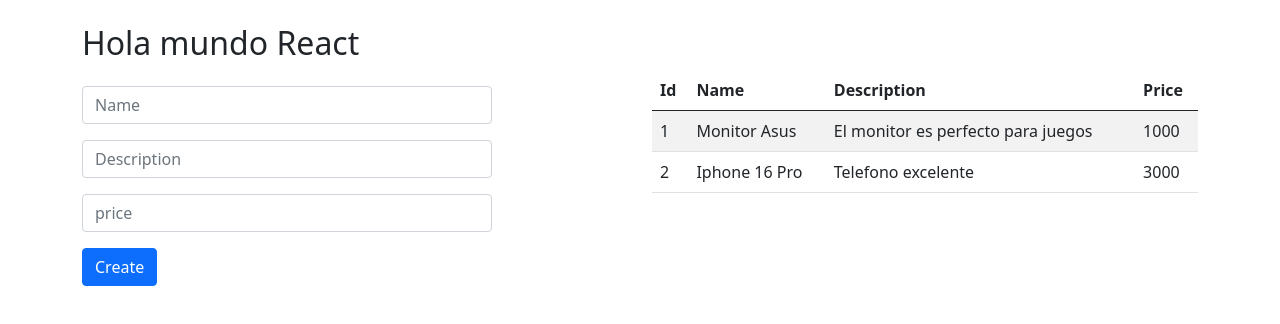
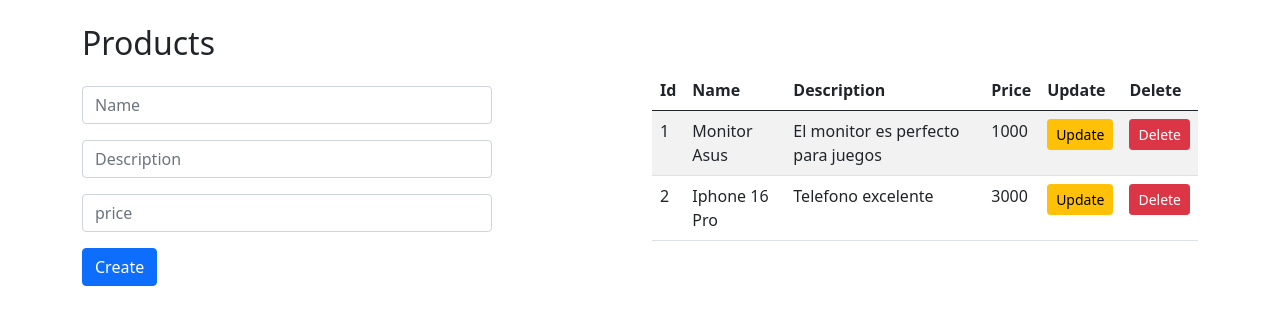
Before and after one commit to Gerardo-Lara-O/SpringBoot, a React (Vite) app in the folder react-products/: page / in a window 1280 px wide. Shown: the top 324 px of the page. Built offline with nearby package versions, Linux system fonts and the light colour scheme.

Commit message:
Implementando Eliminar y Modificar

```diff
--- a/react-products/src/ProductsApp.jsx
+++ b/react-products/src/ProductsApp.jsx
@@ -21,6 +21,12 @@ const initProducts = [{
 export const ProductsApp = ({ title = 'Hola que tal' }) => {
 
     const [products, setProducts] = useState([]);
+    const [productSelected, setProductSelected] = useState({
+        id: 0,
+        name: '',
+        description: '',
+        price:''
+    })
 
     useEffect(() => {
         setProducts(initProducts);
@@ -28,17 +34,49 @@ export const ProductsApp = ({ title = 'Hola que tal' }) => {
     }, []);
 
     const handlerAddProduct = (product) => {
-        setProducts([...products,{...product, id: Date.now()}])
+    // Si el ID es mayor a 0, significa que estamos EDITANDO un producto existente
+    if (product.id > 0) {
+        setProducts(
+            products.map(prod => { // <-- ¡Corregido! Iteramos sobre la lista 'products'
+                if (prod.id === product.id) {
+                    return { ...product }; // Si encontramos el que editamos, lo reemplazamos por el nuevo
+                }
+                return prod; // Si no es el que editamos, lo dejamos exactamente igual
+            })
+        );
+    } else {
+        // Si el ID es 0, estamos CREANDO uno nuevo
+        setProducts([...products, { ...product, id: Date.now() }]);
+    }
+}
+
+    const handlerProductSelected = (product) => {
+        setProductSelected({...product})
+        console.log(productSelected)
+    }
+
+    const handlerRemoveProduct = (id) => {
+        setProducts(
+            products.filter(product => product.id != id)
+        );
     }
 
     return <div className='container my-4'>
         <h2>{title}</h2>
         <div className="row">
             <div className='col'>
-                <ProductForm handlerAdd={handlerAddProduct}></ProductForm>
+                <ProductForm handlerAdd={handlerAddProduct} productSelected={ productSelected}></ProductForm>
             </div>
             <div className="col">
-                <ProductTable products={products} />
+            {
+                (products.length > 0) ?
+                <ProductTable products={products}
+                handlerProductSelected ={handlerProductSelected}
+                handlerRemoveProduct = {handlerRemoveProduct}
+                 /> :
+                <div className='alert alert-warning'>No hay productos en el sistema</div>
+            }
+
             </div>
         </div>
     </div>
--- a/react-products/src/components/ProductForm.jsx
+++ b/react-products/src/components/ProductForm.jsx
@@ -1,4 +1,4 @@
-import { useState } from "react"
+import { useEffect, useState } from "react"
 import PropTypes from "prop-types"
 
 const initialDataForm = {
@@ -8,11 +8,15 @@ const initialDataForm = {
     price: ''
 }
 
-export const ProductForm = ({handlerAdd}) => {
+export const ProductForm = ({handlerAdd, productSelected}) => {
 
     const [form, setForm] = useState(initialDataForm);
 
     const { id, name, description, price } = form;
+
+    useEffect(() => {
+        setForm(productSelected);
+    }, [productSelected]);
 
     return <form onSubmit={event => {
         event.preventDefault();
@@ -46,5 +50,6 @@ export const ProductForm = ({handlerAdd}) => {
 }
 
 ProductForm.propTypes = {
-    handlerAdd: PropTypes.func.isRequired
+    handlerAdd: PropTypes.func.isRequired,
+    productSelected: PropTypes.object.isRequired
 }
--- a/react-products/src/components/ProductTable.jsx
+++ b/react-products/src/components/ProductTable.jsx
@@ -1,5 +1,5 @@
 import PropTypes from "prop-types"
-export const ProductTable = ({ products }) => {
+export const ProductTable = ({ products, handlerProductSelected, handlerRemoveProduct }) => {
     return <table className="table table-hover table-striped">
         <thead>
             <tr>
@@ -7,6 +7,8 @@ export const ProductTable = ({ products }) => {
                 <th>Name</th>
                 <th>Description</th>
                 <th>Price</th>
+                <th>Update</th>
+                <th>Delete</th>
             </tr>
         </thead>
         <tbody>
@@ -18,6 +20,8 @@ export const ProductTable = ({ products }) => {
                             <td>{product.name}</td>
                             <td>{product.description}</td>
                             <td>{product.price}</td>
+                            <td><button className="btn btn-sm btn-warning" onClick={() => handlerProductSelected(product)}>Update</button></td>
+                            <td><button className="btn btn-sm btn-danger" onClick={() => handlerRemoveProduct(product.id)}>Delete</button></td>
                         </tr>
                     )
                 })
@@ -28,5 +32,7 @@ export const ProductTable = ({ products }) => {
 }
 
 ProductTable.propTypes = {
-    products: PropTypes.array.isRequired
+    products: PropTypes.array.isRequired,
+    handlerProductSelected: PropTypes.func.isRequired,
+    handlerRemoveProduct: PropTypes.func.isRequired
 }
--- a/react-products/src/main.jsx
+++ b/react-products/src/main.jsx
@@ -5,6 +5,6 @@ import {ProductsApp} from './ProductsApp.jsx'
 
 createRoot(document.getElementById('root')).render(
   <StrictMode>
-    <ProductsApp title={'Hola mundo React'}/>
+    <ProductsApp title={'Products'}/>
   </StrictMode>,
 )
```
